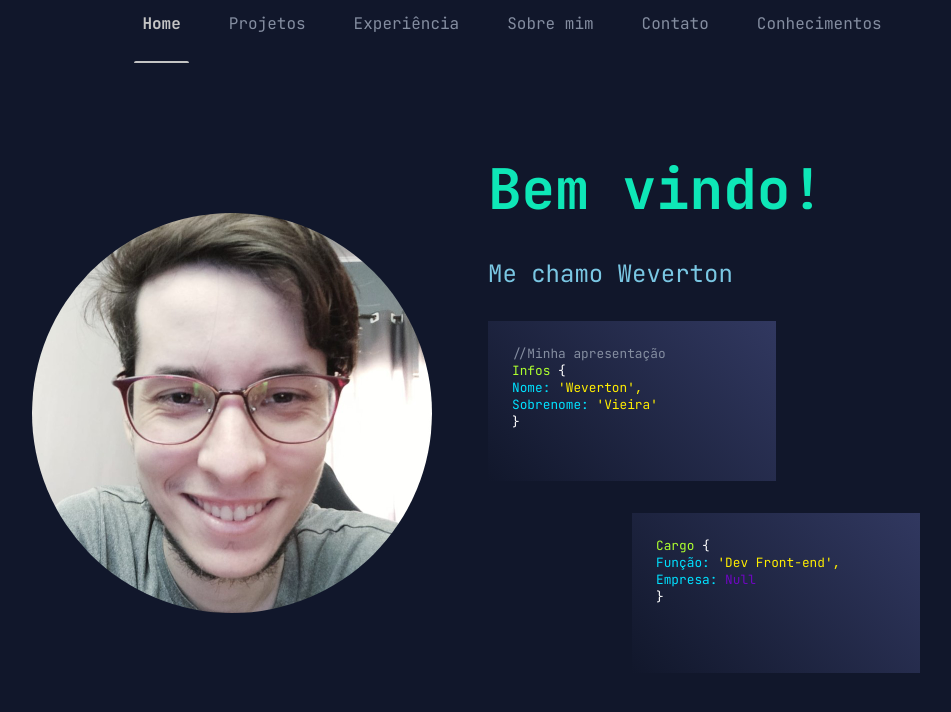
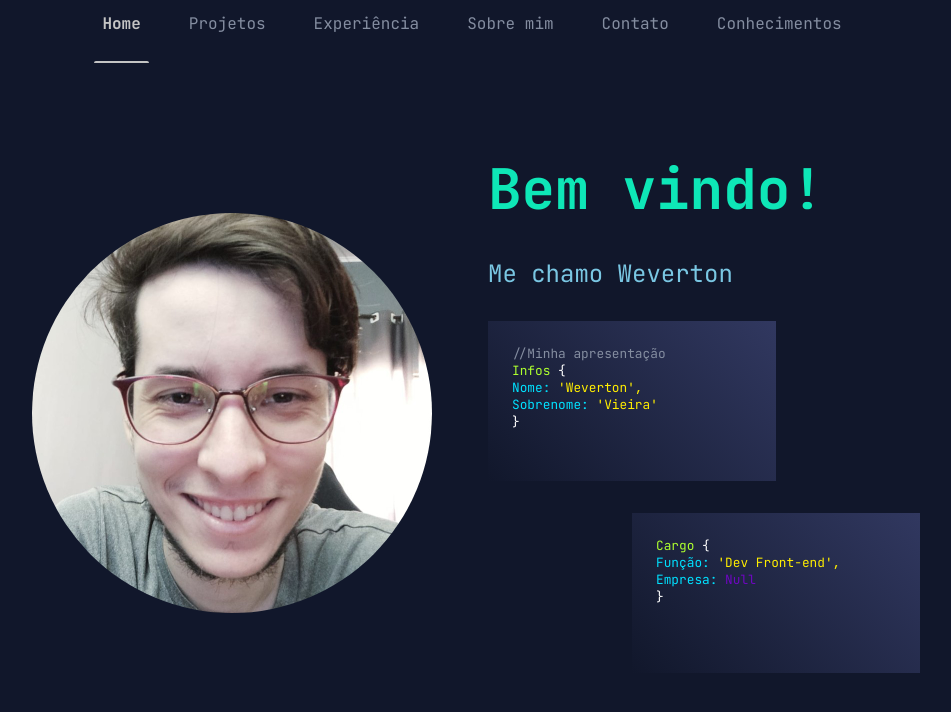
Before and after one commit to tomvieir/LandingPage, a Next.js app: page / in a window 1280 px wide. Shown: the top 712 px of the page, without its empty margins (168-1119 px from the left). Built offline with nearby package versions, Linux system fonts and the light colour scheme.

Commit message:
Ajuste no navbar

```diff
--- a/src/components/Header/Header.module.scss
+++ b/src/components/Header/Header.module.scss
@@ -19,7 +19,7 @@
     position: relative;
 
     nav {
-        margin-left: 5rem;
+        // margin-left: 5rem;
         height:5rem;
 
         @media (max-width: 768px) {
@@ -42,6 +42,8 @@
                 margin-left: 2rem;
             }
 
+
+
             &.active {
                 color: var(--textLight);
                 font-weight: bold;
```
